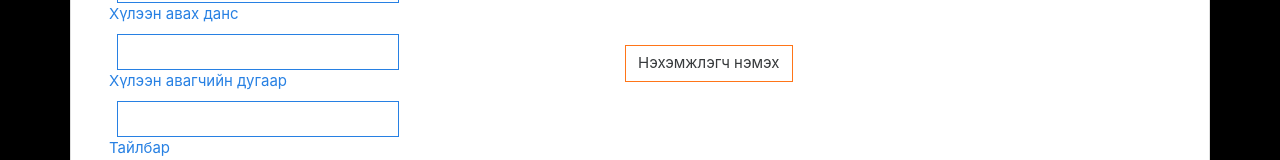
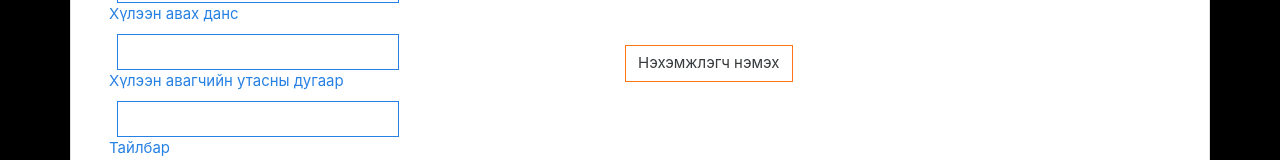
Before and after one commit to Delgermaa47/TDB-INV, a React (Create React App) app in the folder frontend/: page /invoice-save in a window 1280 px wide. Shown: the part 537-697 px from the top of the page. Built offline with nearby package versions, Linux system fonts and the light colour scheme.

Commit message:
front text zassan

```diff
--- a/frontend/src/components/invoice_create/invoice_create.jsx
+++ b/frontend/src/components/invoice_create/invoice_create.jsx
@@ -52,7 +52,7 @@ export class InvoiceCreate extends Component {
                   "key": "handphone",
                   "type": "text",
                   "value": null,
-                  "label": "Хүлээн авагчийн дугаар",
+                  "label": "Хүлээн авагчийн утасны дугаар",
                   "classname": "col-md-6"
                 },
                 {
```
